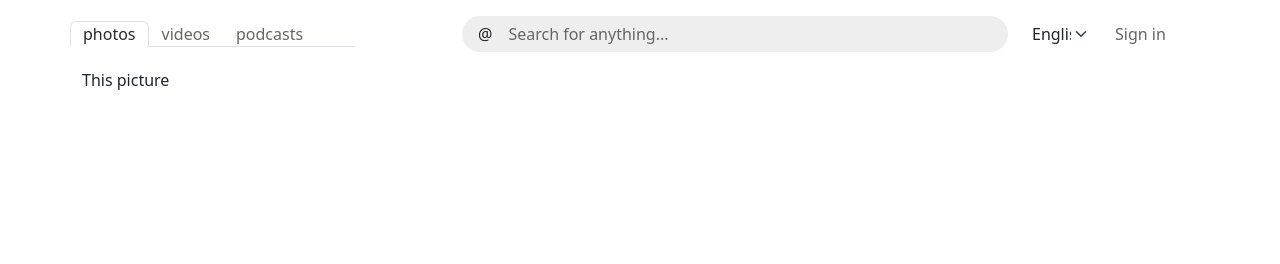
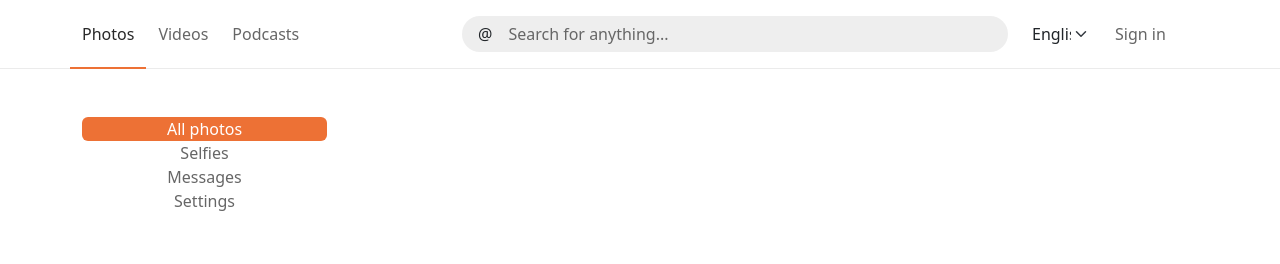
Before and after one commit to Yulian-Caesar/djinni, a website: page src/index.html in a window 1280 px wide. Drawn offline with nearby package versions, Linux system fonts and the light colour scheme; files that its build step writes are made by us from their sources.

Commit message:
add header

```diff
--- a/src/index.html
+++ b/src/index.html
@@ -2,12 +2,6 @@
 
 @@include('parts/header.html')
 
-<div class="container">
-    <div class="tab-content" id="tab-content">
-        <div class="tab-pane fade show active" id="photos" role="tabpanel" aria-labelledby="photos-tab">This picture</div>
-        <div class="tab-pane fade" id="videos" role="tabpanel" aria-labelledby="videos-tab">this video</div>
-        <div class="tab-pane fade" id="podcasts" role="tabpanel" aria-labelledby="podcasts-tab">this podcasts</div>
-    </div>
-</div>
+@@include('parts/main.html')
 
 @@include('parts/footer.html')
--- a/src/parts/header.html
+++ b/src/parts/header.html
@@ -1,20 +1,20 @@
-<header class="py-3">
+<header class="py-3 border-bottom border-light">
     <div class="container">
         <div class="row align-items-center">
             <ul class="nav nav-tabs col-3" id="tab-nav" role="tablist">
                 <li class="nav-item" role="presentation">
                     <button class="nav-link active" id="photos-tab" data-bs-toggle="tab" data-bs-target="#photos" type="button" role="tab" aria-controls="photos" aria-selected="true">
-                        photos
+                        Photos
                     </button>
                 </li>
                 <li class="nav-item" role="presentation">
                     <button class="nav-link" id="videos-tab" data-bs-toggle="tab" data-bs-target="#videos" type="button" role="tab" aria-controls="videos" aria-selected="false">
-                        videos
+                        Videos
                     </button>
                 </li>
                 <li class="nav-item" role="presentation">
                     <button class="nav-link" id="podcasts-tab" data-bs-toggle="tab" data-bs-target="#podcasts" type="button" role="tab" aria-controls="podcasts" aria-selected="false">
-                        podcasts
+                        Podcasts
                     </button>
                 </li>
             </ul>
--- /dev/null
+++ b/src/parts/main.html
@@ -0,0 +1,32 @@
+<main class="py-5">
+    <div class="container">
+        <div class="tab-content" id="tab-content">
+
+            <div class="tab-pane fade show active" id="photos" role="tabpanel" aria-labelledby="photos-tab">
+                <article class="row">
+                    <aside class="col-3">
+                        <div class="nav flex-column nav-pills me-3" id="v-pills-tab" role="tablist" aria-orientation="vertical">
+                            <button class="nav-link active" id="v-pills-allphotos-tab" data-bs-toggle="pill" data-bs-target="#v-pills-allphotos" type="button" role="tab" aria-controls="v-pills-allphotos" aria-selected="true">All photos</button>
+                            <button class="nav-link" id="v-pills-selfies-tab" data-bs-toggle="pill" data-bs-target="#v-pills-selfies" type="button" role="tab" aria-controls="v-pills-selfies" aria-selected="false">Selfies</button>
+                            <button class="nav-link" id="v-pills-recent-tab" data-bs-toggle="pill" data-bs-target="#v-pills-recent" type="button" role="tab" aria-controls="v-pills-recent" aria-selected="false">Messages</button>
+                            <button class="nav-link" id="v-pills-deleted-tab" data-bs-toggle="pill" data-bs-target="#v-pills-deleted" type="button" role="tab" aria-controls="v-pills-deleted" aria-selected="false">Settings</button>
+                        </div>
+                    </aside>
+                    <section class="col-8 offset-1">
+                        <div class="tab-content" id="v-pills-tabContent">
+                            <div class="tab-pane fade show active" id="v-pills-allphotos" role="tabpanel" aria-labelledby="v-pills-allphotos-tab">
+
+                            </div>
+                            <div class="tab-pane fade" id="v-pills-selfies" role="tabpanel" aria-labelledby="v-pills-selfies-tab">Here should be Selfies photo</div>
+                            <div class="tab-pane fade" id="v-pills-recent" role="tabpanel" aria-labelledby="v-pills-recent-tab">Here should be Recent photo</div>
+                            <div class="tab-pane fade" id="v-pills-deleted" role="tabpanel" aria-labelledby="v-pills-deleted-tab">Here should be Deleted photo</div>
+                        </div>
+                    </section>
+                </article>
+            </div>
+
+            <div class="tab-pane fade" id="videos" role="tabpanel" aria-labelledby="videos-tab">this video</div>
+            <div class="tab-pane fade" id="podcasts" role="tabpanel" aria-labelledby="podcasts-tab">this podcasts</div>
+        </div>
+    </div>
+</main>
--- a/src/scss/index.scss
+++ b/src/scss/index.scss
@@ -3,15 +3,16 @@ $primary: #ED7135;
 $secondary: #666666;
 $dark: #292929;
 $gray1: #EEEEEE;
+$light: #EBEBEB;
 
 // $nav-link-font-weight: 700;
 
-// $nav-tabs-border-width: 0;
 $nav-link-color: $secondary;
 $nav-link-hover-color: $primary;
-$nav-tabs-link-active-color: $dark;
 $nav-link-padding-y: 0;
 $nav-link-padding-x: 0.75rem;
+$nav-tabs-border-width: 0;
+$nav-tabs-link-active-color: $dark;
 $input-border-radius: 1.5rem;
 $input-group-addon-bg: $gray1;
 $input-bg: $gray1;
@@ -28,6 +29,27 @@ $form-select-bg-position: right 0.25rem center;
 $form-select-indicator-padding: 1.25rem;
 $form-select-bg-size: 0.75rem;
 $form-select-bg: #fff;
+$border-width: 1px;
 
 // import bootstrap
 @import '../../node_modules/bootstrap/scss/bootstrap.scss';
+
+
+#tab-nav button {
+    position: relative;
+
+    &::after {
+        content: "";
+        position: absolute;
+        pointer-events: none;
+        width: 100%;
+        height: 2px;
+        background: transparent;
+        left: 0;
+        bottom: -23px;
+    }
+
+    &.active::after {
+        background: $primary;
+    }
+}
```
